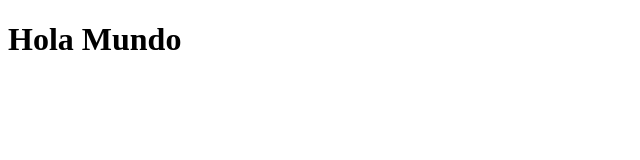
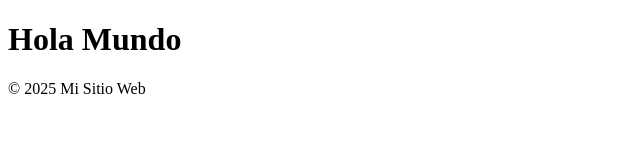
Before and after one commit to ltrujillodev/hd-semana-05-tarea, a plain HTML site: page index.html in a window 1280 px wide. Shown: the whole page, without its empty margins (0-640 px from the left). Drawn offline with Linux system fonts and the light colour scheme.

Commit message:
Se agrega FOOTER al index.html

```diff
--- a/index.html
+++ b/index.html
@@ -7,5 +7,6 @@
   </head>
   <body>
     <h1>Hola Mundo</h1>
+    <footer>© 2025 Mi Sitio Web</footer>
   </body>
 </html>
```
